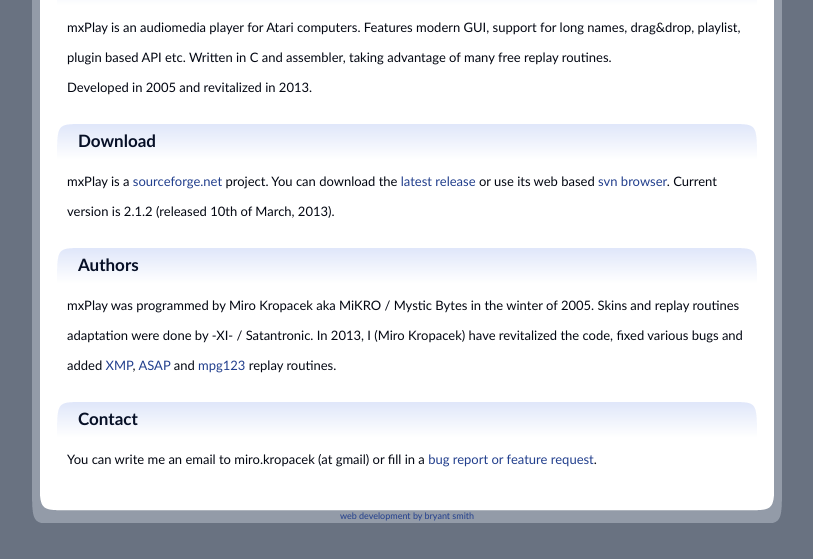
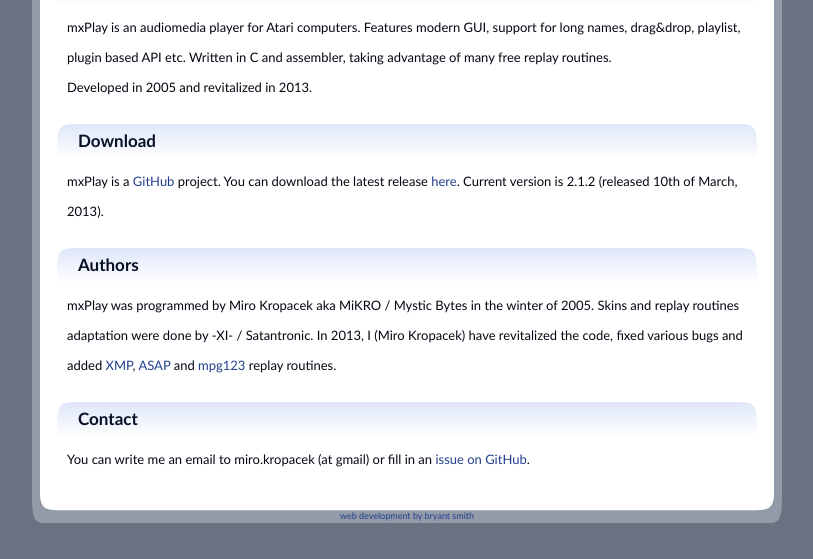
Before and after one commit to mikrosk/mxplay, a plain HTML site: page docs/index.html in a window 1280 px wide. Shown: the part 376-935 px from the top of the page, without its empty margins (233-1046 px from the left). Drawn offline with Linux system fonts and the light colour scheme.

Commit message:
Update index.html

```diff
--- a/docs/index.html
+++ b/docs/index.html
@@ -47,7 +47,7 @@ Released   : 20081009
 
         <div id="2" class="contentTitle"><h1>Download</h1></div>
         <div class="contentText">
-          <p>mxPlay is a <a href="https://sourceforge.net/projects/mxplay">sourceforge.net</a> project. You can download the <a href="https://sourceforge.net/projects/mxplay/files/latest/download">latest release</a> or use its web based <a href="https://sourceforge.net/p/mxplay/code">svn browser</a>. Current version is 2.1.2 (released 10th of March, 2013).</p>
+          <p>mxPlay is a <a href="https://github.com/mikrosk/mxplay">GitHub</a> project. You can download the latest release <a href="https://github.com/mikrosk/mxplay/releases/latest">here</a>. Current version is 2.1.2 (released 10th of March, 2013).</p>
         </div>
 
         <div id="3" class="contentTitle"><h1>Authors</h1></div>
@@ -58,7 +58,7 @@ Released   : 20081009
 
         <div id="4" class="contentTitle"><h1>Contact</h1></div>
         <div class="contentText">
-           <p>You can write me an email to miro.kropacek (at gmail) or fill in a <a href="https://sourceforge.net/p/mxplay/_list/tickets?source=navbar">bug report or feature request</a>.</p>
+           <p>You can write me an email to miro.kropacek (at gmail) or fill in an <a href="https://github.com/mikrosk/mxplay/issues">issue on GitHub</a>.</p>
         </div>
 </div>
         <div id="footer"><a href="http://www.aszx.net">web development</a> by <a href="http://www.bryantsmith.com">bryant smith</a></div>
```
